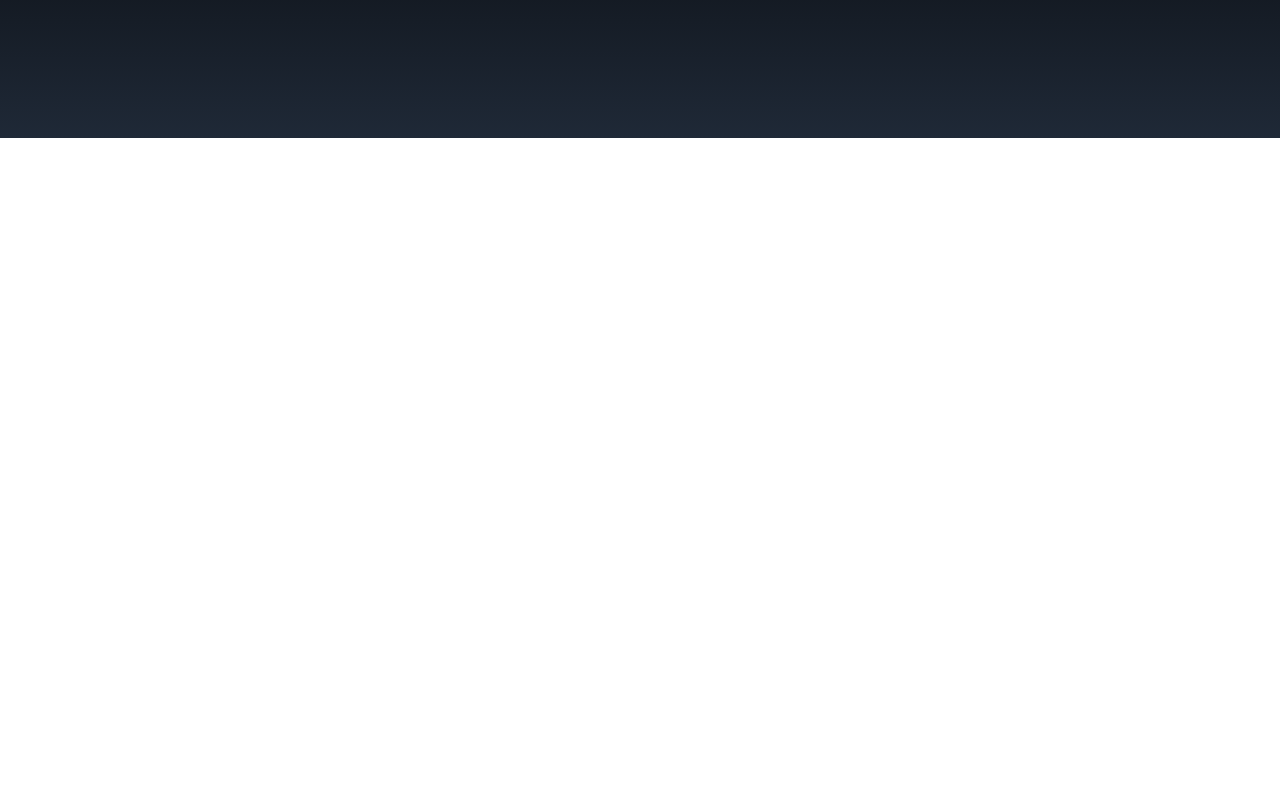
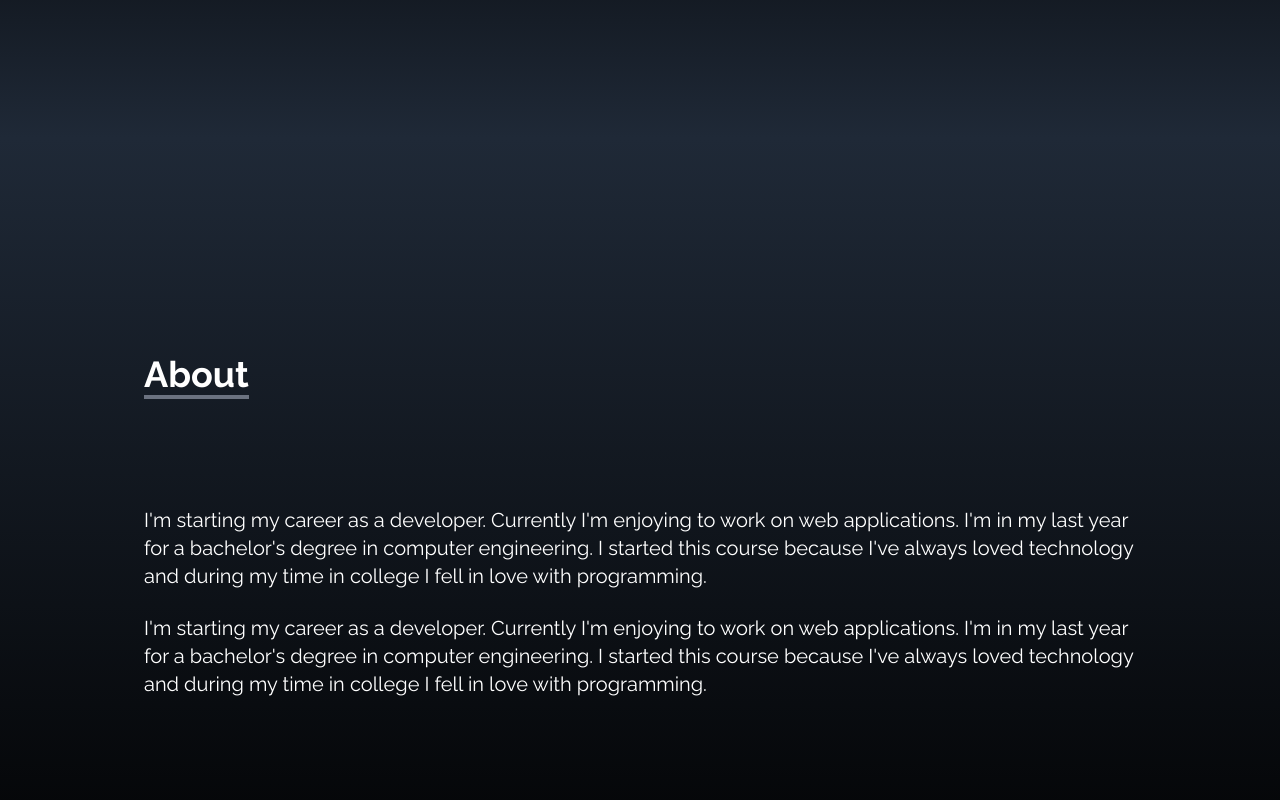
Before and after one commit to Lucas-Alipio/Portfolio, a React (Create React App) app: page / in a window 1280 px wide. Shown: the part 662-1462 px from the top of the page. Before the commit the page ends 800 px from the top, so only its background shows below. Built offline with nearby package versions, Linux system fonts and the light colour scheme; the HTML template or start-up script is replaced by a standard one.

Commit message:
:sparkles: feat: about section

```diff
--- a/src/App.js
+++ b/src/App.js
@@ -1,3 +1,4 @@
+import About from "./components/About";
 import Home from "./components/Home";
 import NavBar from "./components/NavBar";
 import SocialLinks from "./components/SocialLinks";
@@ -7,7 +8,7 @@ function App() {
     <div>
       <NavBar />
       <Home />
-
+      <About />
       <SocialLinks />
     </div>
   );
--- /dev/null
+++ b/src/components/About.jsx
@@ -0,0 +1,37 @@
+import React from "react";
+
+const About = () => {
+  return (
+    <div
+      name="about"
+      className="w-full h-screen bg-gradient-to-b from-gray-800 to-black text-white"
+    >
+      <div className="max-w-screen-lg p-4 mx-auto flex flex-col justify-center w-full h-full">
+
+        <div className="pb-8">
+          <p className="text-4xl font-bold inline border-b-4 border-gray-500">About</p>
+        </div>
+
+        <p className="text-xl mt-20">
+          I'm starting my career as a developer. Currently I'm enjoying to work
+          on web applications. I'm in my last year for a bachelor's degree in
+          computer engineering. I started this course because I've always loved
+          technology and during my time in college I fell in love with
+          programming.
+        </p>
+        <br />
+
+        <p className="text-xl">
+          I'm starting my career as a developer. Currently I'm enjoying to work
+          on web applications. I'm in my last year for a bachelor's degree in
+          computer engineering. I started this course because I've always loved
+          technology and during my time in college I fell in love with
+          programming.
+        </p>
+        <br />
+      </div>
+    </div>
+  );
+};
+
+export default About;
```
